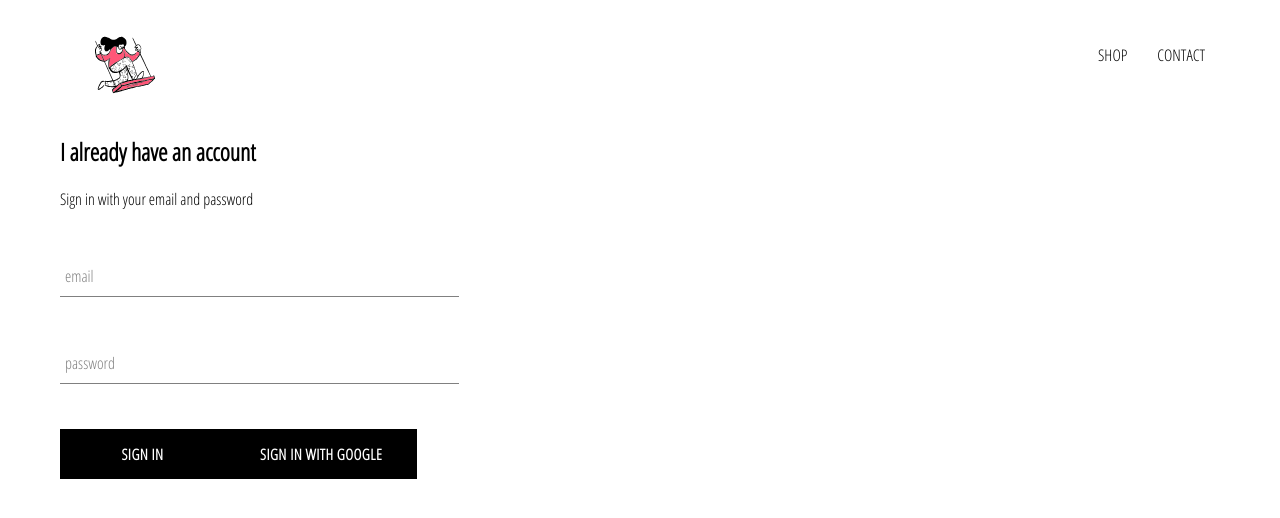
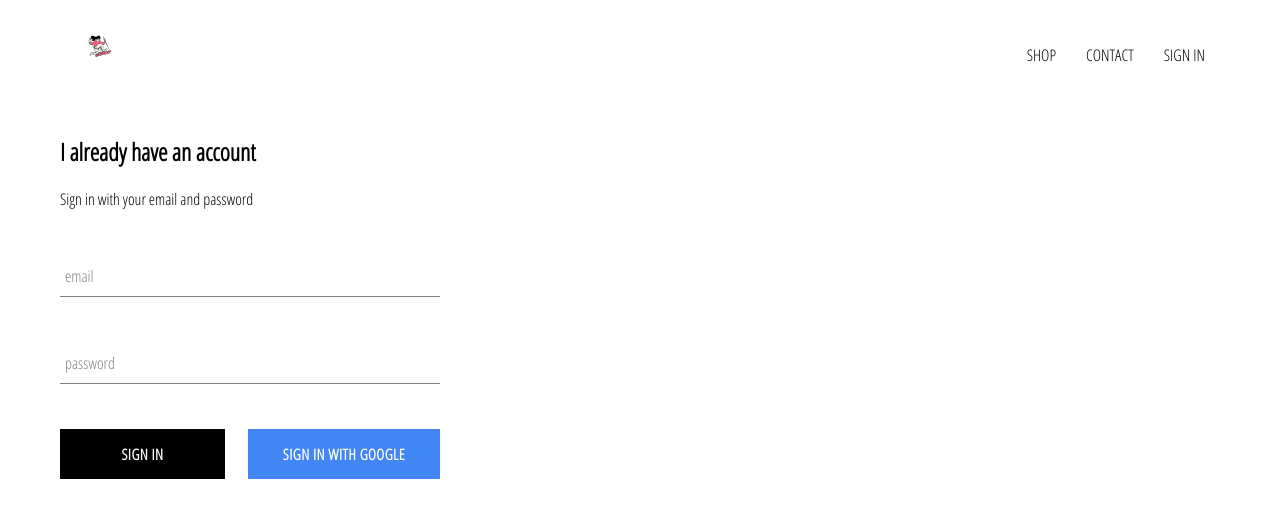
Before and after one commit to davenotfound/ecomm-demo, a React (Create React App) app: page /signin in a window 1280 px wide. Shown: the top 518 px of the page. Built offline with nearby package versions, Linux system fonts and the light colour scheme; no server answers.

Commit message:
firebase google signin and auth set up, styling for google signin button and adding signin signout to header

```diff
--- a/src/App.css
+++ b/src/App.css
@@ -7,3 +7,7 @@
   text-decoration: none;
   color: black;
 }
+
+* {
+  box-sizing: border-box;
+}
--- a/src/App.js
+++ b/src/App.js
@@ -4,11 +4,36 @@
 import Homepage from "./pages/homepage/homepage.component";
 import ShopPage from "./pages/shop/shop.component";
 import Header from "./components/header/header.component";
+import { auth } from "./firebase/firebase.utils";
+
 import SignInSignUpPage from "./pages/si-su-pages/si-su.component";
-function App() {
+
+class App extends React.Component {
+  constructor() {
+    super();
+
+    this.state = {
+      currentUser: null,
+    };
+  }
+
+  unsubscribeFromAuth = null;
+
+  componentDidMount() {
+    this.unsubscribeFromAuth = auth.onAuthStateChanged((user) => {
+      this.setState({ currentUser: user });
+      console.log(user);
+    });
+  }
+
+  componentWillUnmount() {
+    this.unsubscribeFromAuth();
+  }
+
+  render() {
     return (
       <div>
-      <Header />
+        <Header currentUser={this.state.currentUser} />
         <Routes>
           <Route path="/" element={<Homepage />} />
           <Route path="/shop" element={<ShopPage />} />
@@ -17,5 +42,6 @@
       </div>
     );
   }
+}
 
 export default App;
--- a/src/components/custom-button/custom-button.component.jsx
+++ b/src/components/custom-button/custom-button.component.jsx
@@ -1,9 +1,9 @@
 import React from "react";
 import "./custom-button.styles.scss";
 
-const CustomButton = ({children, ...otherProps}) => {
+const CustomButton = ({children, isGoogleSignIn, ...otherProps}) => {
   return(
-    <button className="custom-button" {...otherProps}>
+    <button className={`${isGoogleSignIn ? 'google-sign-in' : ''} custom-button`} {...otherProps}>
       {children}
     </button>
   )
--- a/src/components/custom-button/custom-button.styles.scss
+++ b/src/components/custom-button/custom-button.styles.scss
@@ -19,4 +19,14 @@
     color: black;
     border: 1px solid black;
   }
+
+  &.google-sign-in {
+    background-color: #4285f4;
+    color: white;
+
+    &:hover {
+      background-color: #357ae8;
+      border: none;
+    }
+  }
 }
--- a/src/components/header/header.component.jsx
+++ b/src/components/header/header.component.jsx
@@ -1,9 +1,10 @@
 import React from "react";
 import { Link } from "react-router-dom";
+import { auth } from "../../firebase/firebase.utils.js";
 import "./header.styles.scss";
 import { ReactComponent as Logo } from "../../assets/logo.svg";
 
-const Header = () => {
+const Header = ({currentUser}) => {
   return(
     <div className="header">
       <Link className="logo-container" to="/">
@@ -12,6 +13,12 @@
       <div className="options">
         <Link className="option" to="/shop">SHOP</Link>
         <Link className="option" to="/shop">CONTACT</Link>
+        {
+          currentUser ?
+          <div className="option" onClick={() => auth.signOut()}>SIGN OUT</div>
+          :
+          <Link className="option" to="/signin">SIGN IN</Link>
+        }
       </div>
     </div>
   )
--- a/src/components/header/header.styles.scss
+++ b/src/components/header/header.styles.scss
@@ -20,6 +20,7 @@
 
     .option {
       padding: 10px 15px;
+      cursor: pointer;
     }
   }
 }
--- a/src/components/sign-in/sign-in.component.jsx
+++ b/src/components/sign-in/sign-in.component.jsx
@@ -39,8 +39,11 @@
 
           <FormInput name="password" type="password" value={this.state.password} handleChange={this.handleChange} label="password" required/>
 
-          <CustomButton type="submit">Sign In</CustomButton>
-          <CustomButton onClick={signInWithGoogle}>Sign In with Google</CustomButton>
+          <div className="buttons">
+            <CustomButton type="submit">Sign In</CustomButton>
+            <CustomButton onClick={signInWithGoogle} isGoogleSignIn>Sign In with Google</CustomButton>
+          </div>
+
 
         </form>
       </div>
--- a/src/components/sign-in/sign-in.styles.scss
+++ b/src/components/sign-in/sign-in.styles.scss
@@ -1,9 +1,14 @@
 .sign-in {
-  width: 30vw;
+  width: 380px;
   display: flex;
   flex-direction: column;
 
   .title {
     margin: 10px;
   }
+
+  .buttons {
+    display: flex;
+    justify-content: space-between;
+  }
 }
--- a/src/firebase/firebase.utils.js
+++ b/src/firebase/firebase.utils.js
@@ -1,5 +1,5 @@
 import firebase from "firebase/compat/app";
-import { getAuth, signInWithPopup } from "firebase/auth";
+import { getAuth, signInWithPopup, GoogleAuthProvider } from "firebase/auth";
 import "firebase/compat/firestore";
 
 const config = {
@@ -14,11 +14,12 @@
 
 firebase.initializeApp(config);
 
-const auth = getAuth();
+export const auth = getAuth();
 export const firestore = firebase.firestore();
 
-const provider = new firebase.auth.GoogleAuthProvider();
+const provider = new GoogleAuthProvider();
 provider.setCustomParameters({ prompt: "select_account" });
+
 export const signInWithGoogle = () => signInWithPopup(auth, provider);
 
 export default firebase;
```
Lines whose indentation alone changed are shown as unchanged.
